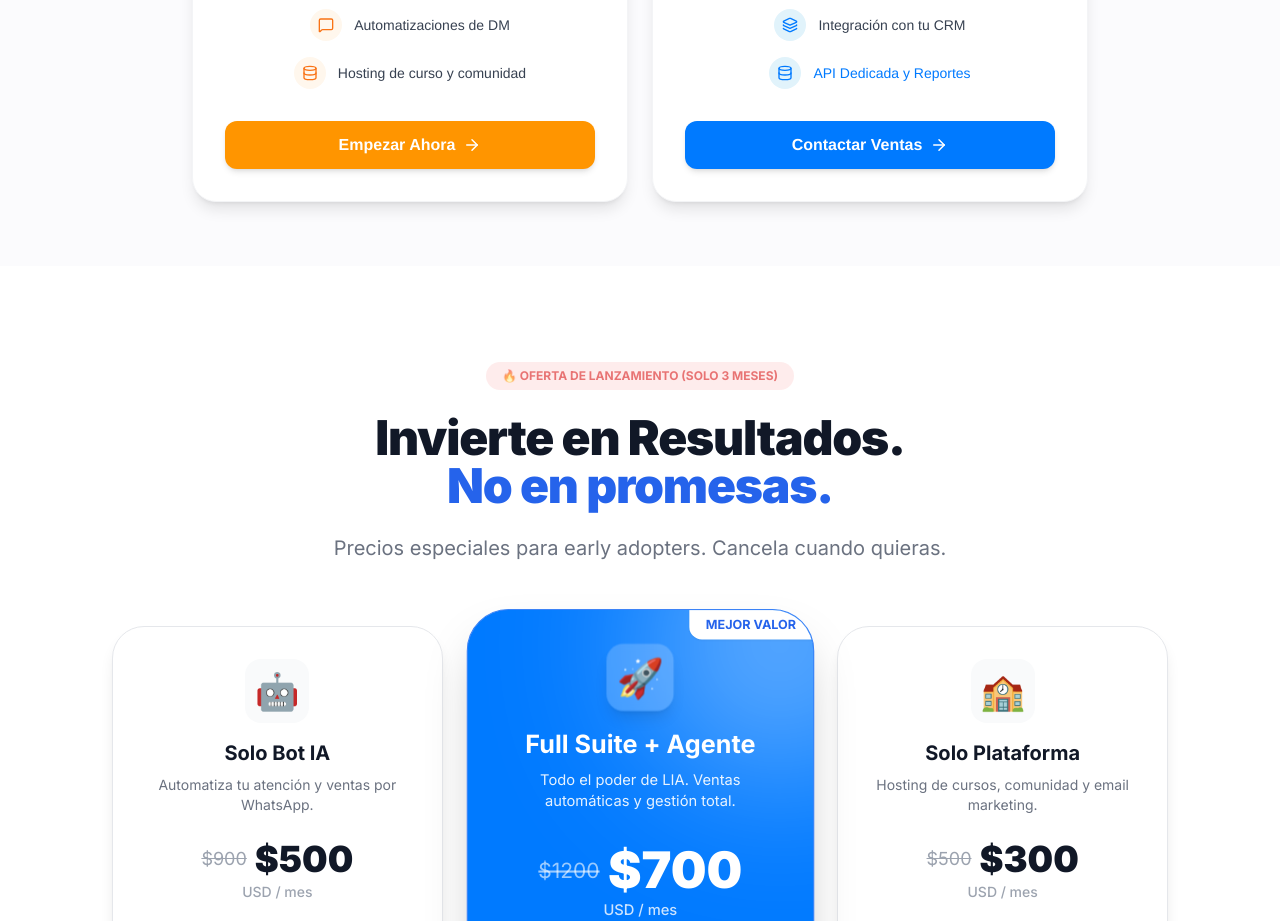
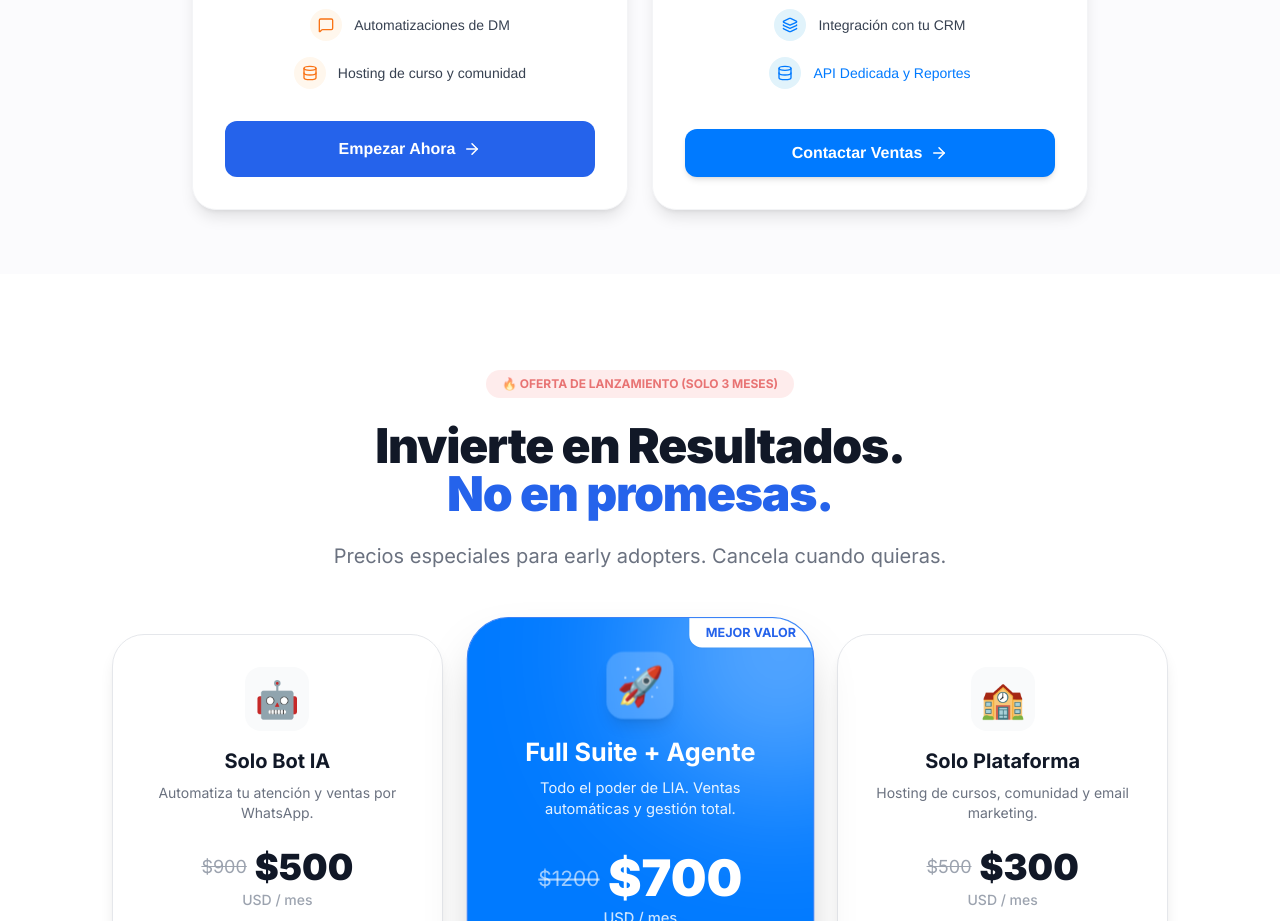
Before and after one commit to tamibot/lia-educacion-landing, a React (Vite) app: page / in a window 1280 px wide. Shown: the part 7640-8561 px from the top of the page. Built offline with nearby package versions, Linux system fonts and the light colour scheme.

Commit message:
feat: add basic components (batch 2A)

```diff
--- a/components/AudienceSplit.tsx
+++ b/components/AudienceSplit.tsx
@@ -49,8 +49,13 @@ const AudienceSplit: React.FC = () => {
                                 </li>
                             </ul>
 
-                            <button onClick={() => window.location.hash = '#dashboard'} className="w-full text-white px-5 py-3 rounded-xl font-bold text-base shadow-md hover:opacity-90 transition-opacity flex items-center justify-center gap-2 mt-auto" style={{ backgroundColor: 'var(--color-secondary)' }}>
+                            <button className="w-full bg-blue-600 hover:bg-blue-700 text-white font-bold py-3 md:py-4 rounded-xl flex items-center justify-center gap-2 transition-all group-hover:shadow-lg group-hover:scale-[1.02]">
+                                <button
+                                    onClick={() => window.open('https://wa.me/51995547575?text=Hola%20quisiera%20mas%20informaci%C3%B3n%20de%20LIA%20Bot', '_blank')}
+                                    className="w-full flex items-center justify-center gap-2"
+                                >
                                 Empezar Ahora <ArrowRight size={18} />
+                                </button>
                             </button>
                         </div>
                     </div>
```
